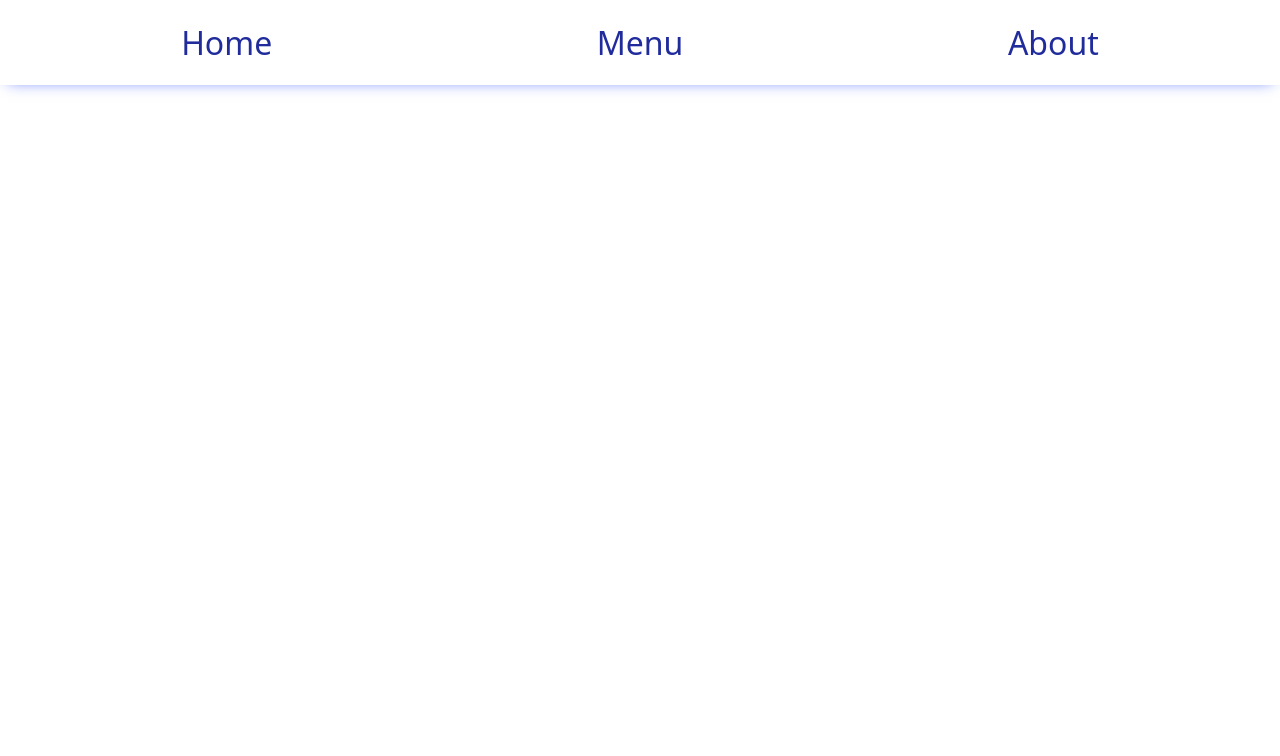
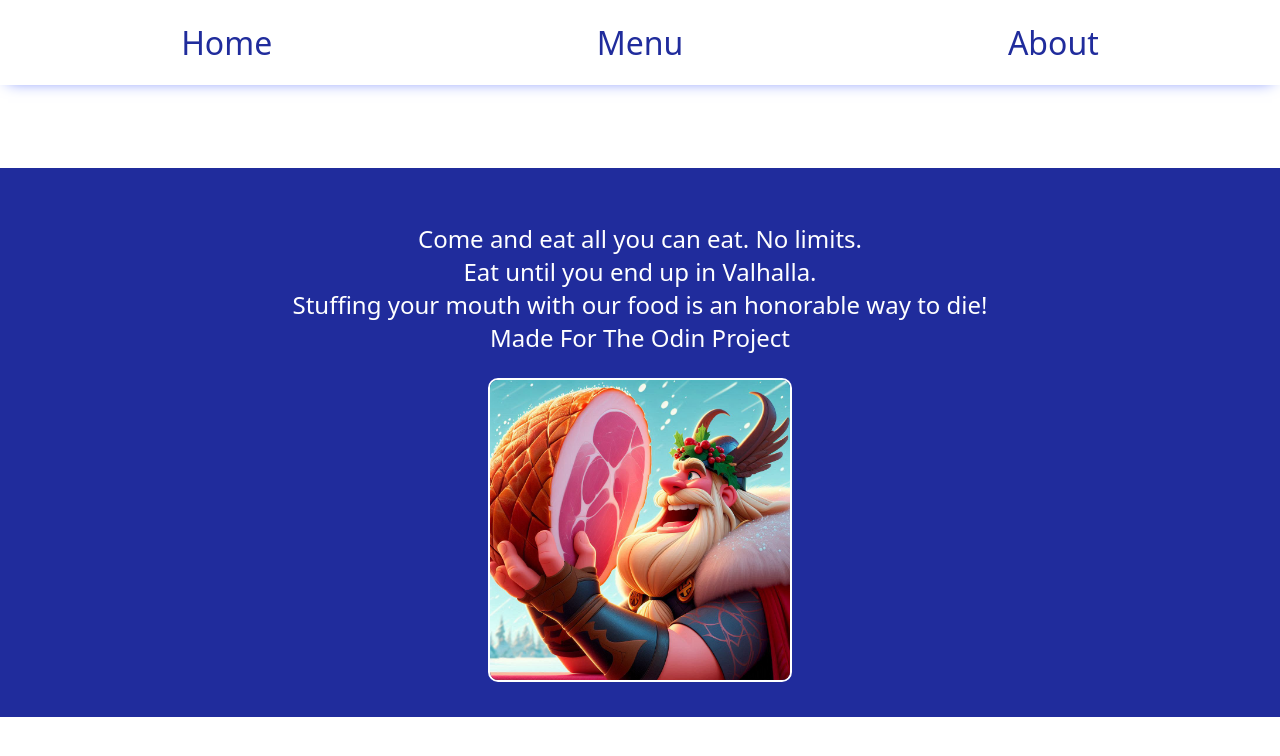
Before and after one commit to LukaTsanavaBTU/odin-restaurant-page, a website built with webpack: page src/index.html in a window 1280 px wide. Both pictures are taken after a click on the button "About". Built offline with nearby package versions, Linux system fonts and the light colour scheme.

Commit message:
Add about page

```diff
--- /dev/null
+++ b/src/about.js
@@ -0,0 +1,19 @@
+import odinHam from "./images/odin-ham.jpg"
+
+function drawAbout() {
+    const aboutWrapper = document.createElement("div");
+    const aboutText = document.createElement("p");
+    const aboutImage = document.createElement("img");
+
+    aboutWrapper.classList.add("about-wrapper");
+    aboutText.innerHTML = "Come and eat all you can eat. No limits.<br>Eat until you end up in Valhalla.<br>Stuffing your mouth with our food is an honorable way to die!<br>Made For The Odin Project"
+    aboutImage.setAttribute("src", odinHam);
+
+    aboutWrapper.appendChild(aboutText);
+    aboutWrapper.appendChild(aboutImage);
+
+    return aboutWrapper;
+
+}
+
+export default drawAbout;
--- a/src/index.css
+++ b/src/index.css
@@ -127,3 +127,19 @@ nav {
         border-radius: 0 5px 5px 0;
     }
 }
+
+.about-wrapper {
+    text-align: center;
+    padding: 30px;
+    width: 100%;
+    background-color: var(--dark-blue);
+    p {
+        font-size: 1.5rem;
+        color: white
+    }
+    img {
+        width: 300px;
+        border-radius: 10px;
+        border: 2px solid white;
+    }
+}
--- a/src/index.html
+++ b/src/index.html
@@ -13,8 +13,7 @@
             <button id="about">About</button>
         </nav>
     </header>
-    <div id="content">
-
+    <div id="content"></div>
     </div>
 </body>
 </html>
--- a/src/index.js
+++ b/src/index.js
@@ -1,11 +1,14 @@
 import "./index.css";
 import drawHome from "./home";
 import drawMenu from "./menu";
+import drawAbout from "./about";
 
 const homeButton = document.querySelector("#home");
 const menuButton = document.querySelector("#menu");
 const aboutButton = document.querySelector("#about");
 const content = document.querySelector("#content");
+
+content.appendChild(drawHome());
 
 homeButton.addEventListener("click", (e) => {
     content.innerHTML = "";
@@ -16,3 +19,8 @@ menuButton.addEventListener("click", (e) => {
     content.innerHTML = "";
     content.appendChild(drawMenu());
 });
+
+aboutButton.addEventListener("click", (e) => {
+    content.innerHTML = "";
+    content.appendChild(drawAbout());
+});
```
Also changed, not shown: src/images/odin-ham.jpg (added), src/images/odin-lined.png (added).
